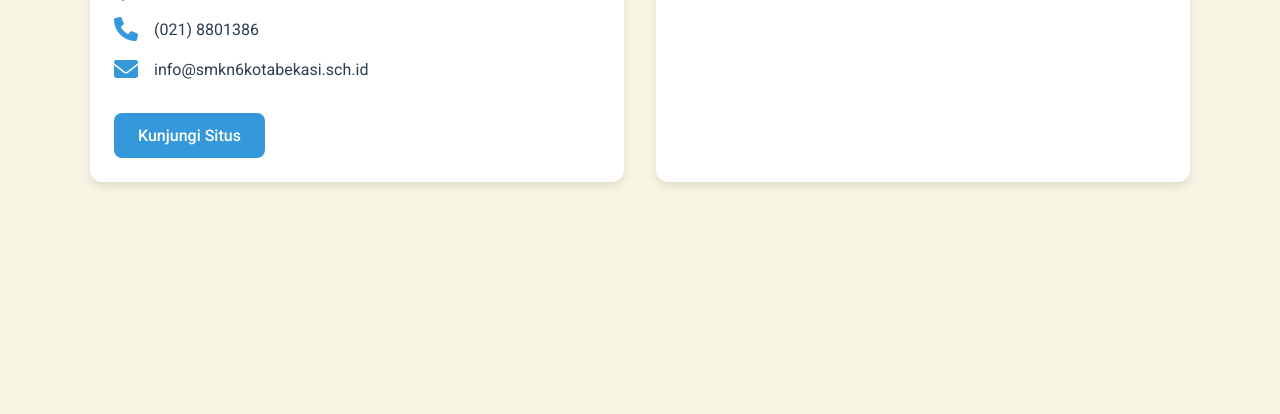
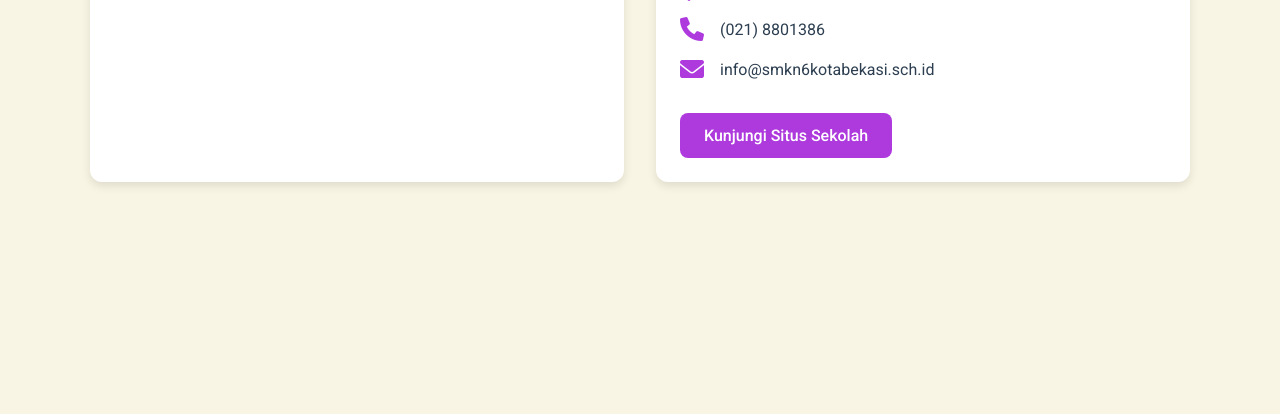
Before and after one commit to veroxciro/pengaduan, a PHP site: page /pengaduandigital/pages/kontak.php in a window 1280 px wide. Shown: the part 373-787 px from the top of the page. Run offline with PHP 8.4, Linux system fonts and the light colour scheme.

Commit message:
Update kontak.php v2

```diff
--- a/pages/kontak.php
+++ b/pages/kontak.php
@@ -24,6 +24,7 @@
             flex-wrap: wrap;
             justify-content: space-between;
             gap: 2rem;
+            flex-direction: row-reverse; /* Membalikkan urutan elemen */
         }
 
         .card {
@@ -44,7 +45,7 @@
         .card-header {
             font-size: 1.5rem;
             font-weight: 700;
-            color: #3498db;
+            color: #ae3add;
             margin-bottom: 1rem;
         }
 
@@ -80,7 +81,7 @@
             display: inline-block;
             margin-top: 1rem;
             padding: 0.8rem 1.5rem;
-            background: #3498db;
+            background: #ae3add;
             color: white;
             font-weight: 500;
             text-decoration: none;
@@ -108,18 +109,18 @@
             <h3>R. Prawoto Hari Wibowo, M.Pd</h3>
             <p>Kepala SMK Negeri 6 Kota Bekasi</p>
             <div class="contact-item">
-                <i class="fas fa-map-marker-alt"></i>
+            <i class="fas fa-map-marker-alt" style="color: #ae3add;"></i>
                 <span>Jl. Kusuma Utara X No.169, Bekasi, Jawa Barat 17111</span>
             </div>
             <div class="contact-item">
-                <i class="fas fa-phone"></i>
+                <i class="fas fa-phone" style="color: #ae3add;"></i>
                 <span>(021) 8801386</span>
             </div>
             <div class="contact-item">
-                <i class="fas fa-envelope"></i>
+                <i class="fas fa-envelope" style="color: #ae3add;"></i>
                 <span>info@smkn6kotabekasi.sch.id</span>
             </div>
-            <a class="btn" href="https://smkn6kotabekasi.sch.id" target="_blank">Kunjungi Situs</a>
+            <a class="btn" href="https://smkn6kotabekasi.sch.id" target="_blank">Kunjungi Situs Sekolah</a>
         </div>
 
         <!-- Lokasi Kami -->
```
